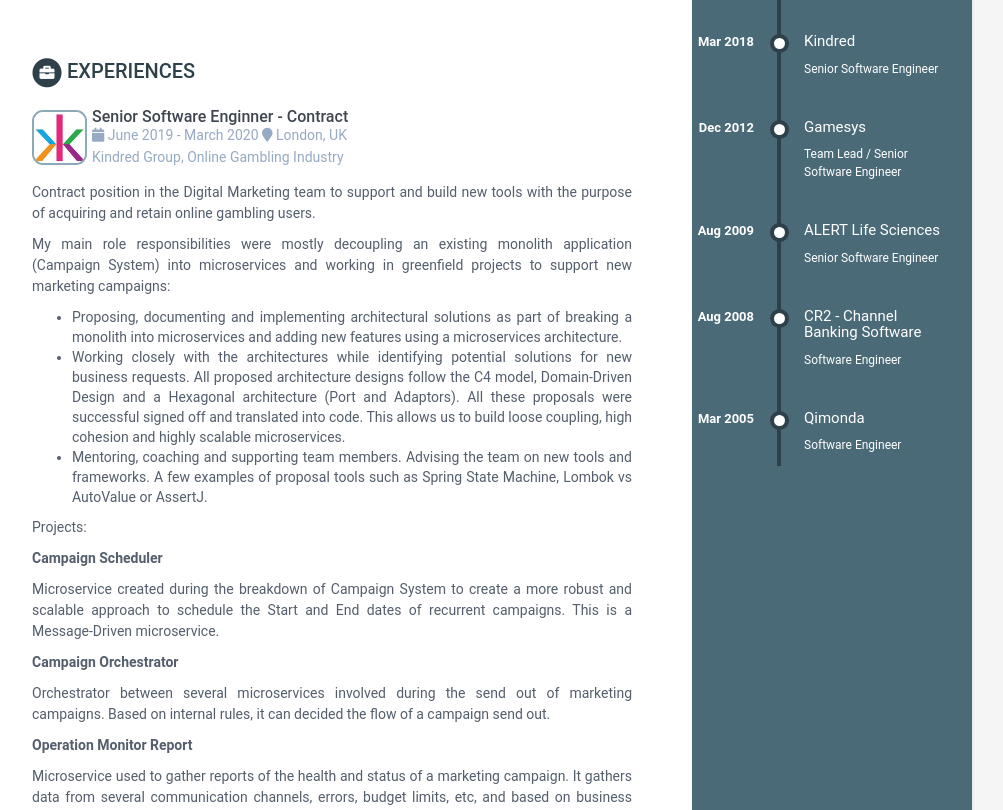
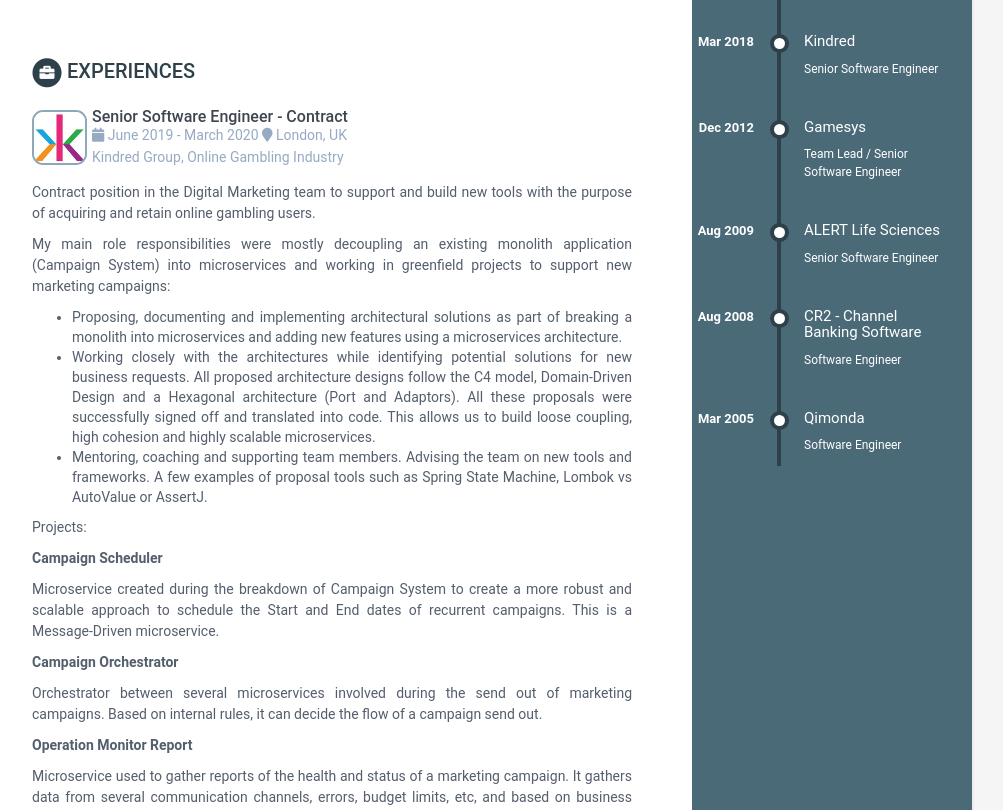
Before and after one commit to valdemarpereira/valdemarpereira.github.io, a Jekyll site: the page built from index.html, in a window 1280 px wide and 1400 px high, scrolled down 1131 px. Shown: the part 153-963 px from the top of the window, without its empty margins (168-1171 px from the left). Built offline with Jekyll 4.4.1, drawn with Linux system fonts in a browser that asks for light colours.

Commit message:
Update data.yml
typos

```diff
--- a/_data/data.yml
+++ b/_data/data.yml
@@ -88,7 +88,7 @@ education:
 
 experiences:
 
-    - role: Senior Software Enginner - Contract
+    - role: Senior Software Engineer - Contract
       time: June 2019 - March 2020
       company: Kindred Group, Online Gambling Industry
       location: London, UK
@@ -100,7 +100,7 @@ experiences:
 
         - Proposing, documenting and implementing architectural solutions as part of breaking a monolith into microservices and adding new features using a microservices architecture.
         - Working closely with the architectures while identifying potential solutions for new business requests. All proposed architecture designs follow the C4 model, Domain-Driven Design
-          and a Hexagonal architecture (Port and Adaptors). All these proposals were successful signed off and translated into code.
+          and a Hexagonal architecture (Port and Adaptors). All these proposals were successfully signed off and translated into code.
           This allows us to build loose coupling, high cohesion and highly scalable microservices.
         - Mentoring, coaching and supporting team members. Advising the team on new tools and frameworks. A few examples of proposal tools such as Spring State Machine, Lombok vs AutoValue or AssertJ.
 
@@ -113,7 +113,7 @@ experiences:
 
         <b>Campaign Orchestrator</b>
 
-          Orchestrator between several microservices involved during the send out of  marketing campaigns. Based on internal rules, it can decided the flow of a campaign send out.
+          Orchestrator between several microservices involved during the send out of  marketing campaigns. Based on internal rules, it can decide the flow of a campaign send out.
 
         <b>Operation Monitor Report</b>
 
```
